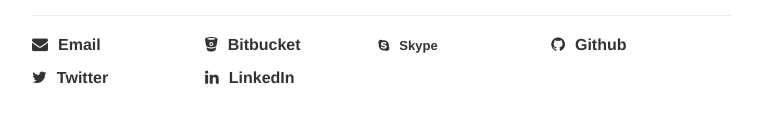
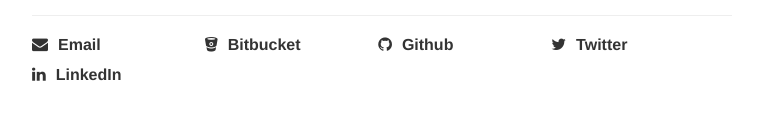
Before and after one commit to StijnSmit/stijnsmit.com, a plain HTML site: page index.html in a window 1280 px wide. Shown: the part 495-618 px from the top of the page, without its empty margins (258-1021 px from the left). Drawn offline with Linux system fonts and the light colour scheme.

Commit message:
removed skype from list of contact possabilities

```diff
--- a/index.html
+++ b/index.html
@@ -63,7 +63,6 @@
 		    <ul class="list-inline">
 			<li><a href="stijn@stijnsmit.com"><i class="fa fa-envelope"></i>Email</a></li>
 			<li><a href="https://bitbucket.org/StijnSmit/"><i class="fa fa-bitbucket"></i>Bitbucket</a></li>
-			<li><i class="fa fa-skype"></i>Skype </li>
 			<li><a href="https://github.com/StijnSmit"><i class="fa fa-github"></i>Github</a></li>
 			<li><a href="https://twitter.com/StijnSmit1"><i class="fa fa-twitter"></i>Twitter</a></li>
 			<li><a href="https://www.linkedin.com/in/stijn-smit-674384126/"><i class="fa fa-linkedin"></i>LinkedIn</a></li>
```
